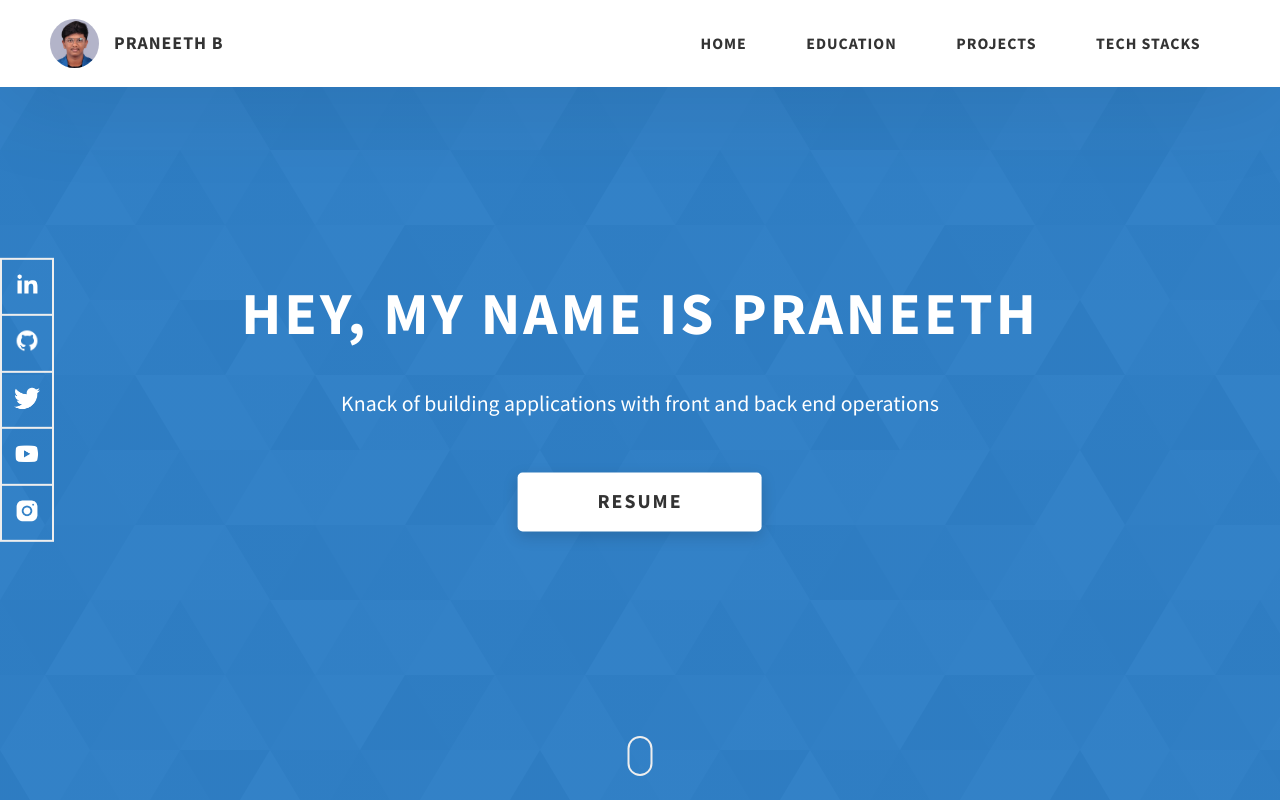
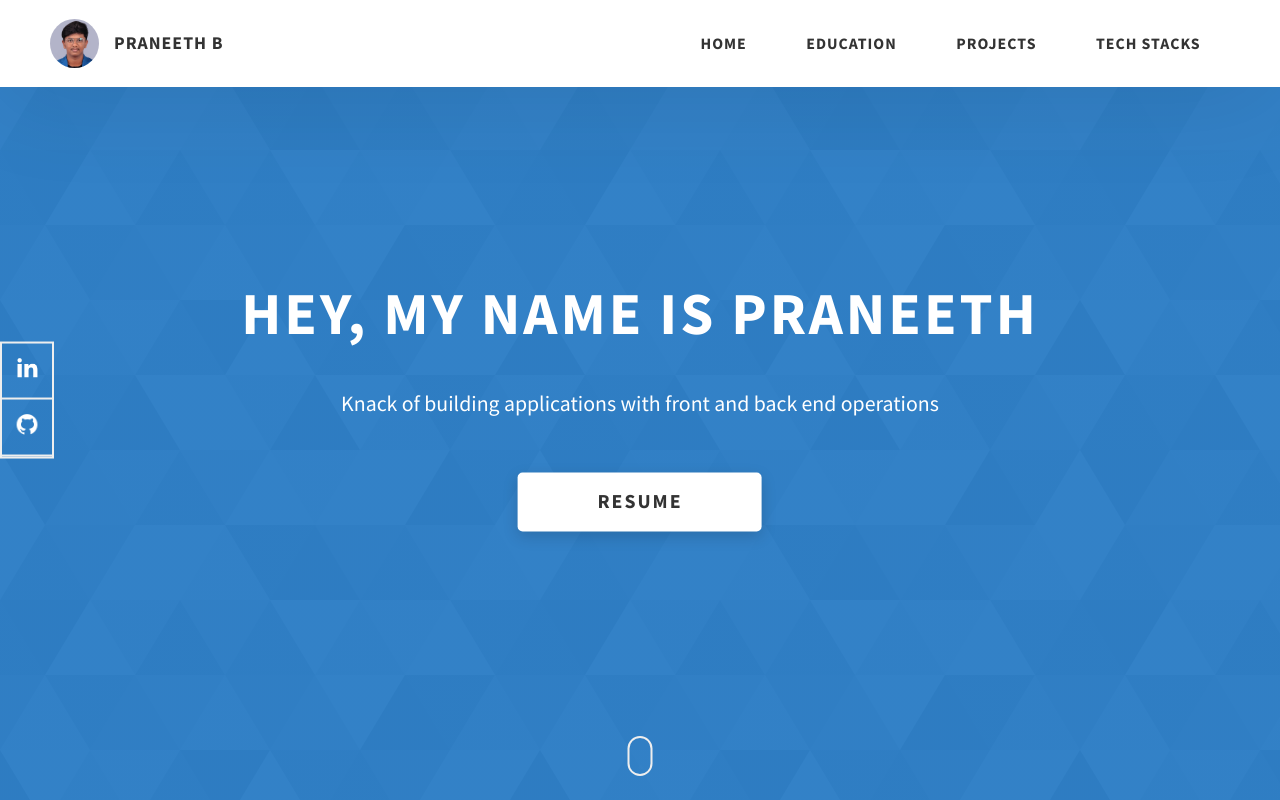
Before and after one commit to praneeth-balamurugan/Portfolio, a website: page index.html in a window 1280 px wide. Shown: the top 800 px of the page. Drawn offline with Linux system fonts and the light colour scheme.

Commit message:
removed dummy links

```diff
--- a/index.html
+++ b/index.html
@@ -113,36 +113,6 @@
           <a href="https://github.com/praneeth-balamurugan" class="home-hero__social-icon-link">
             <img
               src="./assets/png/github-ico.png"
-              alt="icon"
-              class="home-hero__social-icon"
-            />
-          </a>
-        </div>
-        <div class="home-hero__social">
-          <a href="#" class="home-hero__social-icon-link">
-            <img
-              src="./assets/png/twitter-ico.png"
-              alt="icon"
-              class="home-hero__social-icon"
-            />
-          </a>
-        </div>
-        <div class="home-hero__social">
-          <a href="#" class="home-hero__social-icon-link">
-            <img
-              src="./assets/png/yt-ico.png"
-              alt="icon"
-              class="home-hero__social-icon"
-            />
-          </a>
-        </div>
-        <div class="home-hero__social">
-          <a
-            href="#"
-            class="home-hero__social-icon-link home-hero__social-icon-link--bd-none"
-          >
-            <img
-              src="./assets/png/insta-ico.png"
               alt="icon"
               class="home-hero__social-icon"
             />
```
